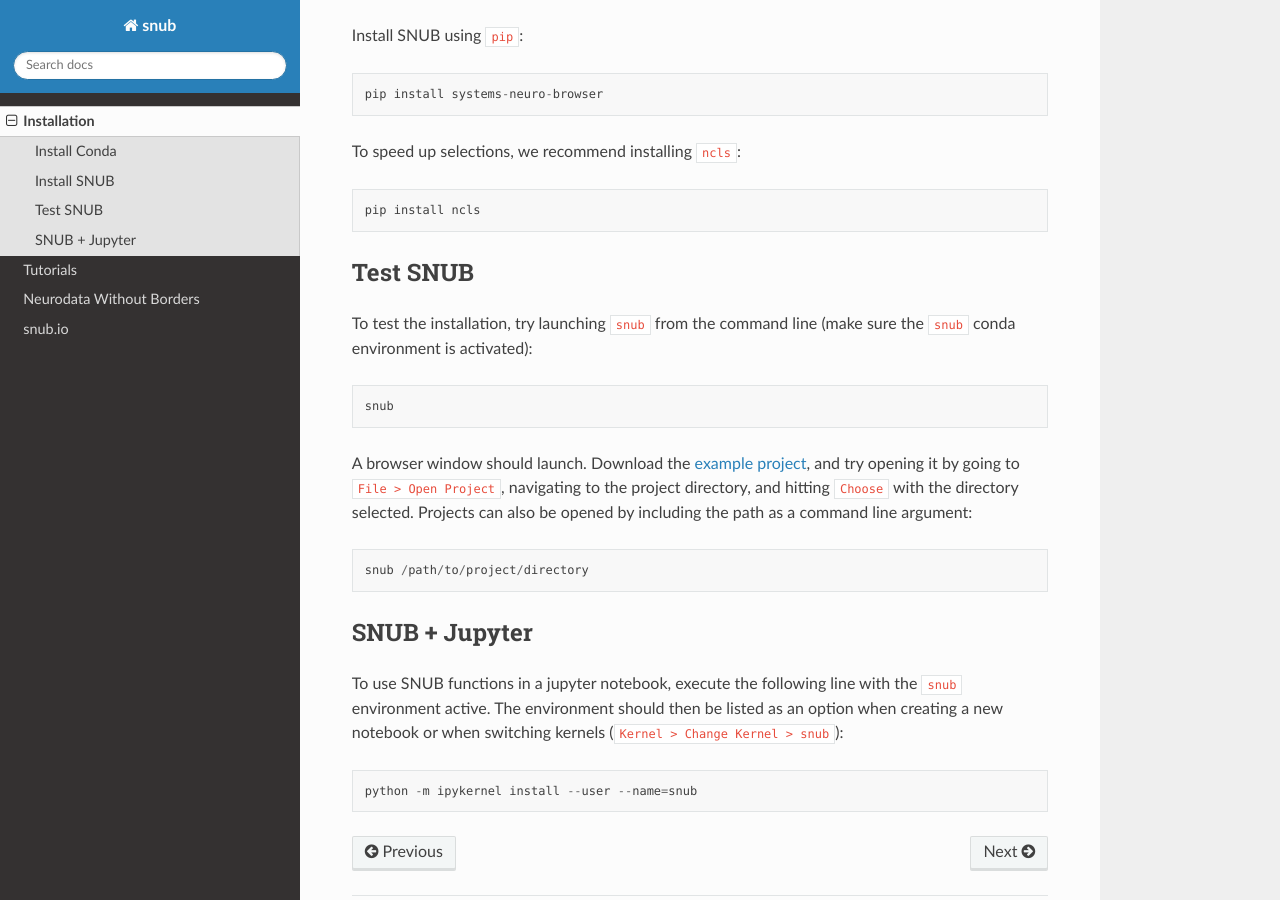
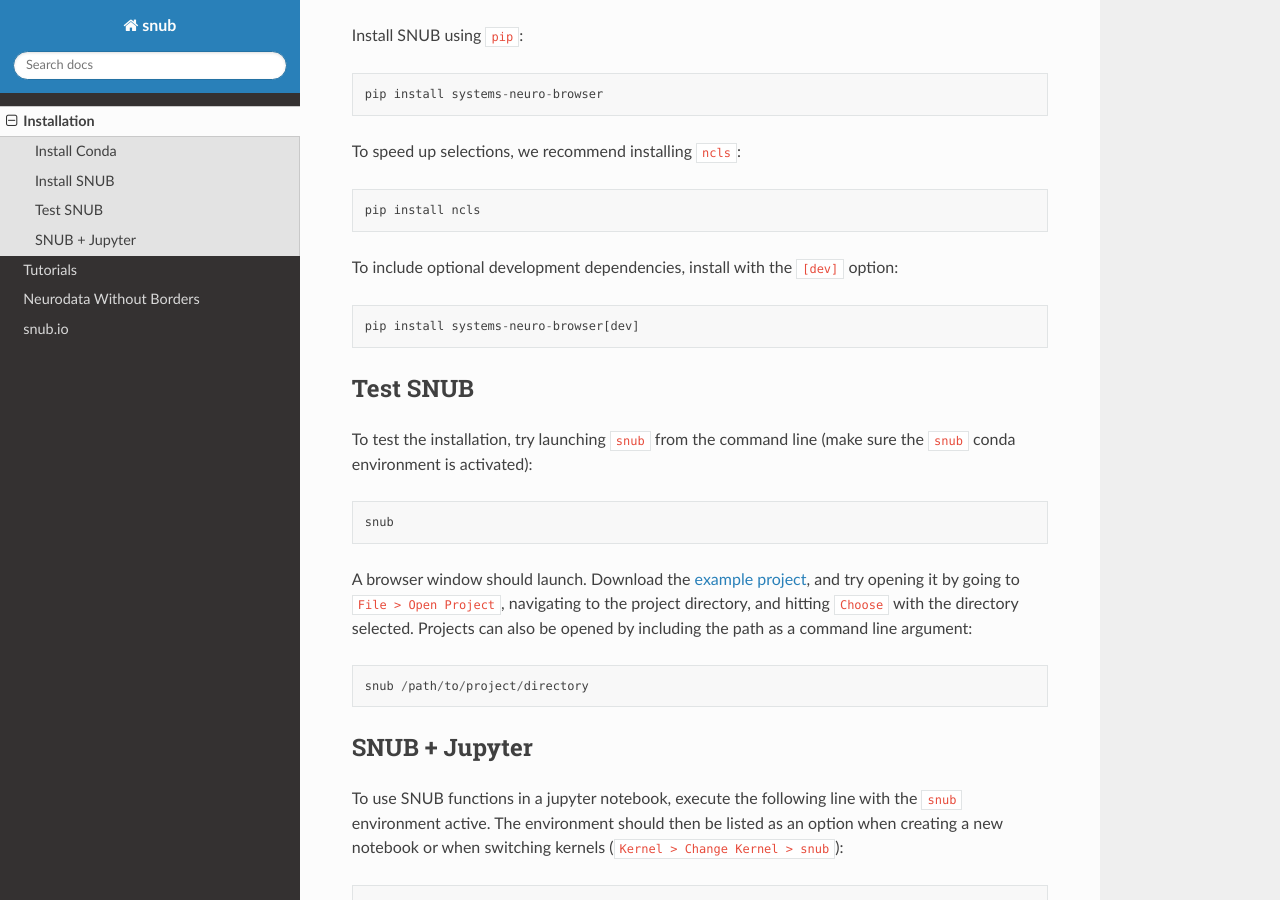
Before and after one commit to calebweinreb/SNUB, a Sphinx documentation site: the page built from docs/source/install.rst, in a window 1280 px wide and 900 px high, scrolled down 380 px. Built offline with Sphinx 7.4.7 and the Read the Docs theme 2.0.0, drawn with Linux system fonts in a browser that asks for light colours.

Commit message:
mention dev install option in docs

```diff
--- a/docs/source/install.rst
+++ b/docs/source/install.rst
@@ -21,6 +21,10 @@
 
    pip install ncls
 
+To include optional development dependencies, install with the ``[dev]`` option::
+
+   pip install systems-neuro-browser[dev]
+
 
 
 Test SNUB
```
